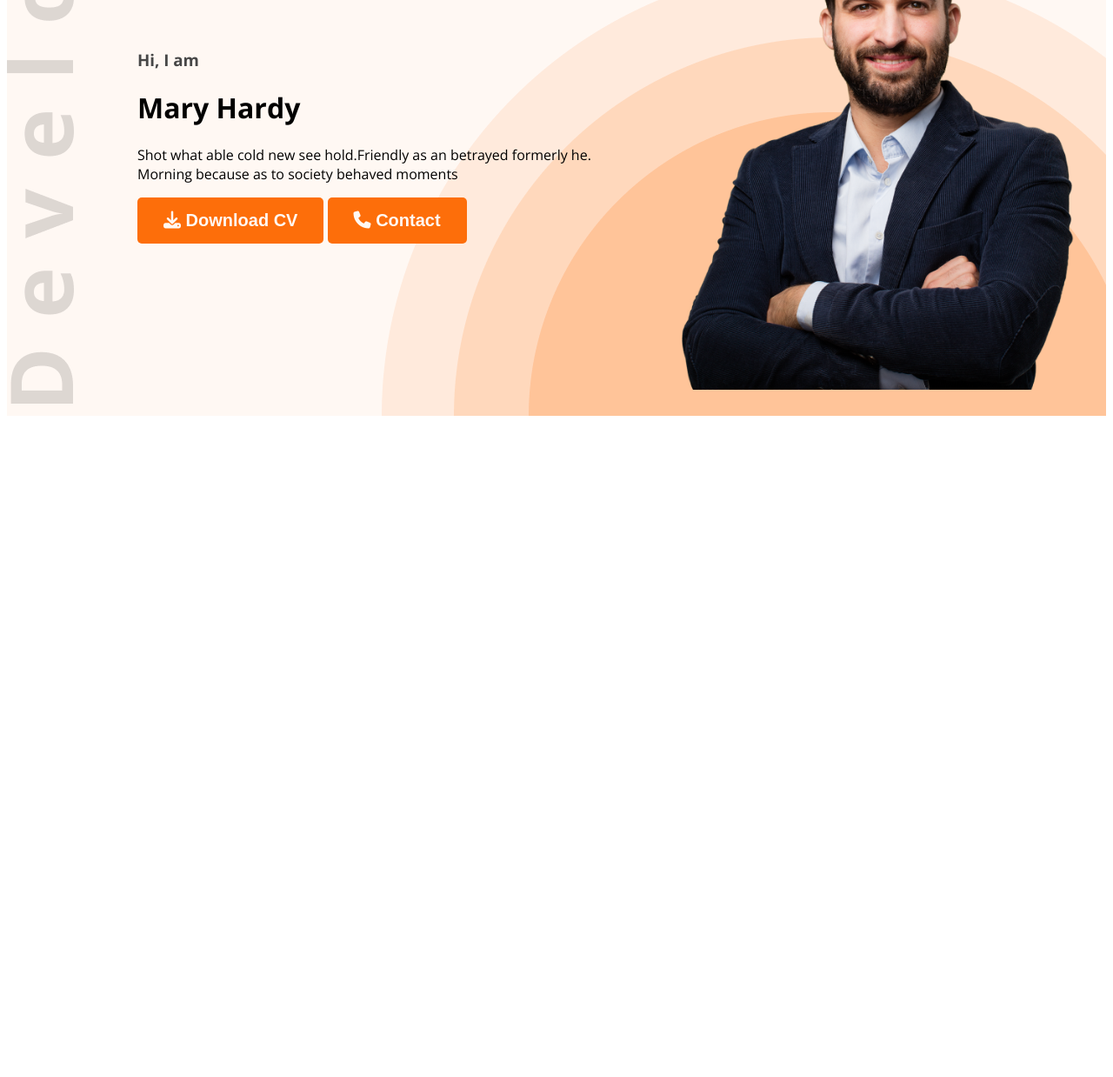
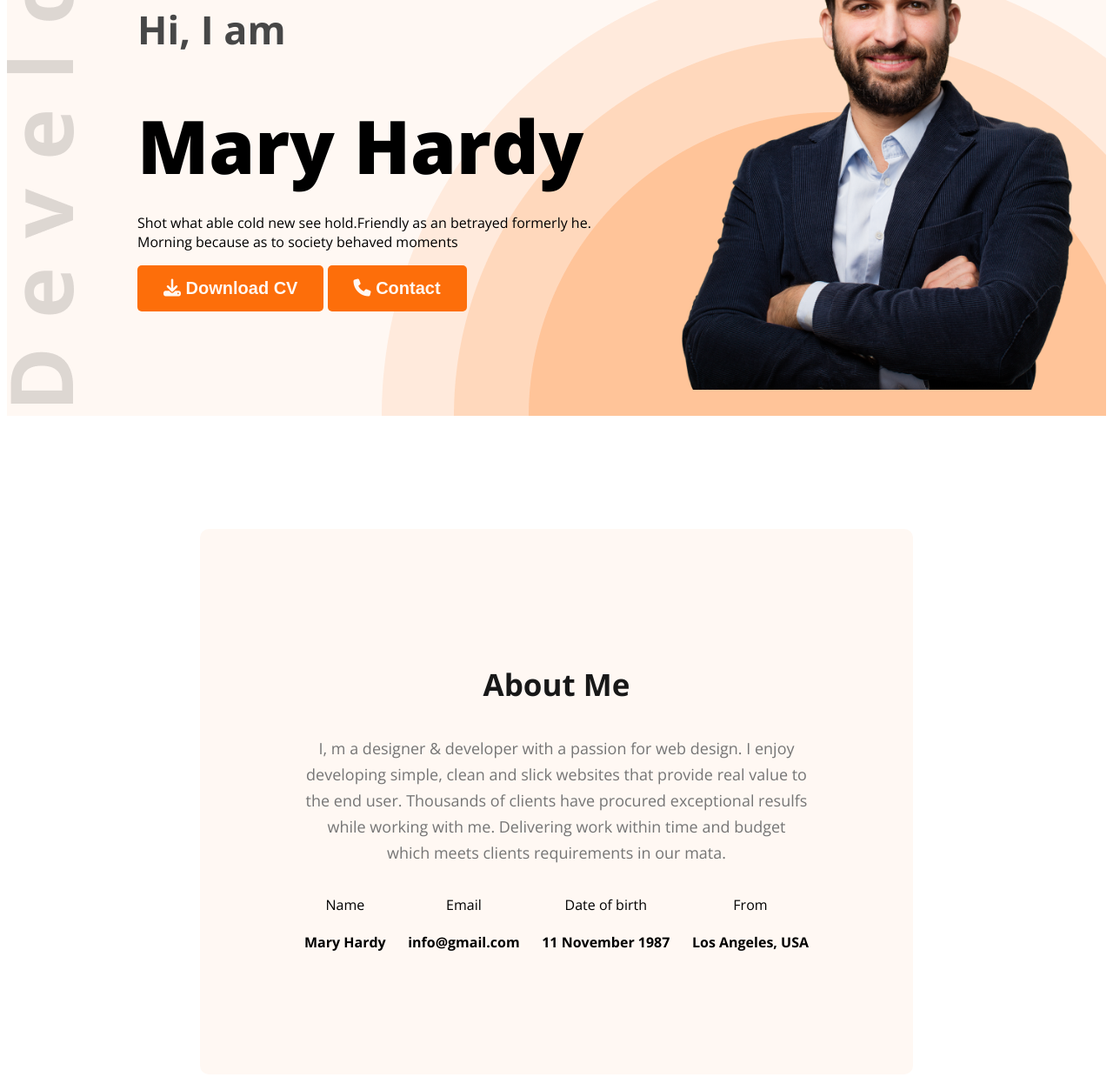
Before and after one commit to rajj5570/devloper-portfolio, a plain HTML site: page index.html in a window 1280 px wide. Shown: the part 320-1558 px from the top of the page at 87% size. Before the commit the page ends 806 px from the top, so only its background shows below. Drawn offline with nearby package versions, Linux system fonts and the light colour scheme.

Commit message:
about section added

```diff
--- a/index.html
+++ b/index.html
@@ -10,7 +10,13 @@
       href="https://fonts.googleapis.com/css2?family=Open+Sans:ital,wght@0,300;0,400;0,500;0,600;0,700;0,800;1,300;1,400;1,500;1,600;1,700;1,800&display=swap"
       rel="stylesheet"
     />
-    <link rel="stylesheet" href="https://cdnjs.cloudflare.com/ajax/libs/font-awesome/6.5.1/css/all.min.css" integrity="sha512-DTOQO9RWCH3ppGqcWaEA1BIZOC6xxalwEsw9c2QQeAIftl+Vegovlnee1c9QX4TctnWMn13TZye+giMm8e2LwA==" crossorigin="anonymous" referrerpolicy="no-referrer" />
+    <link
+      rel="stylesheet"
+      href="https://cdnjs.cloudflare.com/ajax/libs/font-awesome/6.5.1/css/all.min.css"
+      integrity="sha512-DTOQO9RWCH3ppGqcWaEA1BIZOC6xxalwEsw9c2QQeAIftl+Vegovlnee1c9QX4TctnWMn13TZye+giMm8e2LwA=="
+      crossorigin="anonymous"
+      referrerpolicy="no-referrer"
+    />
     <link rel="stylesheet" href="styles/style.css" />
   </head>
   <body>
@@ -27,14 +33,50 @@
         <div>
           <h3 class="banner-greeting">Hi, I am</h3>
           <h1 class="banner-title">Mary Hardy</h1>
-          <p class="banner-description">Shot what able cold new see hold.Friendly as an betrayed formerly he. Morning because as to society behaved moments</p>
-          <button class="button-primary"><i class="fa-solid fa-download"></i> Download CV</button>
-          <button class="button-primary"><i class="fa-solid fa-phone"></i> Contact</button>
+          <p class="banner-description">
+            Shot what able cold new see hold.Friendly as an betrayed formerly
+            he. Morning because as to society behaved moments
+          </p>
+          <button class="button-primary">
+            <i class="fa-solid fa-download"></i> Download CV
+          </button>
+          <button class="button-primary">
+            <i class="fa-solid fa-phone"></i> Contact
+          </button>
         </div>
-        <img src="images/hardy.png" alt="" class="profile-pic">
+        <img src="images/hardy.png" alt="" class="profile-pic" />
       </div>
     </header>
-    <main></main>
+    <main>
+      <section class="about">
+        <h3 class="section-title">About Me</h3>
+        <p class="section-description">
+          I, m a designer & developer with a passion for web design. I enjoy
+          developing simple, clean and slick websites that provide real value to
+          the end user. Thousands of clients have procured exceptional resulfs
+          while working with me. Delivering work within time and budget which
+          meets clients requirements in our mata.
+        </p>
+        <div class="about-info-container">
+          <div class="about-info">
+            <p class="info-title">Name</p>
+            <h4 class="info-description">Mary Hardy</h4>
+          </div>
+          <div class="about-info">
+            <p class="info-title">Email</p>
+            <h4 class="info-description">info@gmail.com</h4>
+          </div>
+          <div class="about-info">
+            <p class="info-title">Date of birth</p>
+            <h4 class="info-description">11 November 1987</h4>
+          </div>
+          <div class="about-info">
+            <p class="info-title">From</p>
+            <h4 class="info-description">Los Angeles, USA</h4>
+          </div>
+        </div>
+      </section>
+    </main>
     <footer></footer>
   </body>
 </html>
--- a/styles/style.css
+++ b/styles/style.css
@@ -12,7 +12,20 @@ body {
   font-size: 20px;
   font-weight: 700;
   padding: 15px 30px;
-  color: #FFF8F3;
+  color: #fff8f3;
+}
+.section-title {
+  color: #181818;
+  text-align: center;
+  font-size: 35px;
+  font-weight: 700;
+}
+.section-description{
+    color:#757575;
+text-align: center;
+font-size: 18px;;
+font-weight: 400;
+line-height: 30px;
 }
 /* nav style start */
 nav {
@@ -39,20 +52,47 @@ nav a {
   color: #474747;
 }
 /* header style starts */
-.header{
-    background-color: #FFF8F3;
-    background-image: url('../images/header_bg.png'),url(../images/developer.png);
+.header {
+  background-color: #fff8f3;
+  background-image: url("../images/header_bg.png"), url(../images/developer.png);
   background-repeat: no-repeat;
   background-position: right bottom, left;
 }
-.banner-greeting{
+.banner-greeting {
   color: #474747;
+  font-size: 45px;
 }
-.banner{
+.banner-title {
+  font-size: 85px;
+  font-weight: 800;
+  margin-top: 5px;
+  margin-bottom: 20px;
+}
+.banner {
   padding: 30px 30px 30px 150px;
   display: flex;
   align-items: center;
 }
-.profile-pic{
+.profile-pic {
   width: 500px;
 }
+/* main style starts */
+main{
+    max-width: 1140px;
+    margin: 0 auto;
+}
+
+/* about style starts */
+.about {
+  padding: 120px;
+  border-radius: 10px;
+  background: #fff8f3;
+  margin: 130px 160px;
+}
+.about-info-container{
+    display: flex;
+    justify-content: space-between;
+}
+.about-info{
+    text-align: center;
+}
```
Lines whose indentation alone changed are shown as unchanged.
